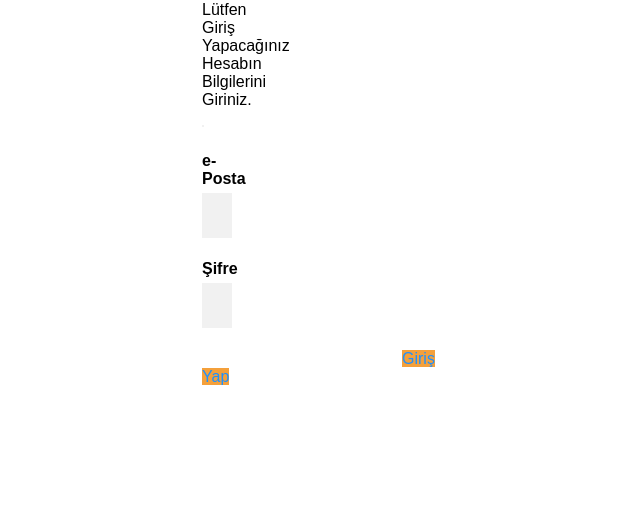
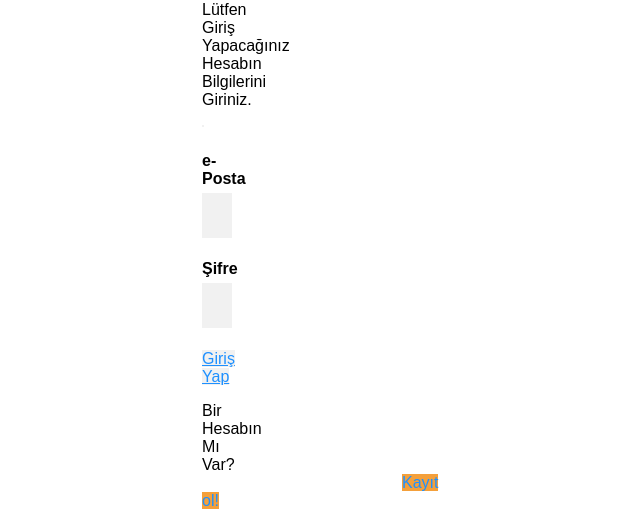
Before and after one commit to zeynepcevik/zeynepcevik.github.io, a plain HTML site: page E-Ticaret-Sitesi-master/signin.html in a window 1280 px wide. Shown: the part 284-816 px from the top of the page, without its empty margins (516-1156 px from the left). Drawn offline with Linux system fonts and the light colour scheme.

Commit message:
Update signin.html

```diff
--- a/E-Ticaret-Sitesi-master/signin.html
+++ b/E-Ticaret-Sitesi-master/signin.html
@@ -24,7 +24,9 @@
 
 
 
-    <a class="register" href="ödeme.html">Giriş Yap</a>
+    <a class="signin" href="ödeme.html">Giriş Yap</a>
+    <p>Bir Hesabın Mı Var? <a class="register" href="register.html">Kayıt ol!</a></p>
+
   </div>
 
 </form>
```
